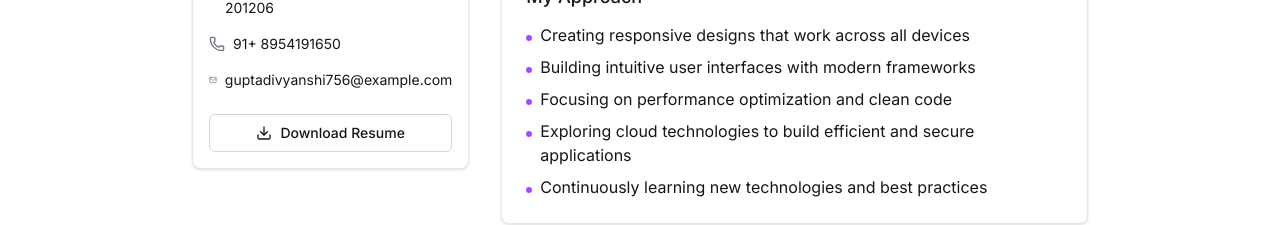
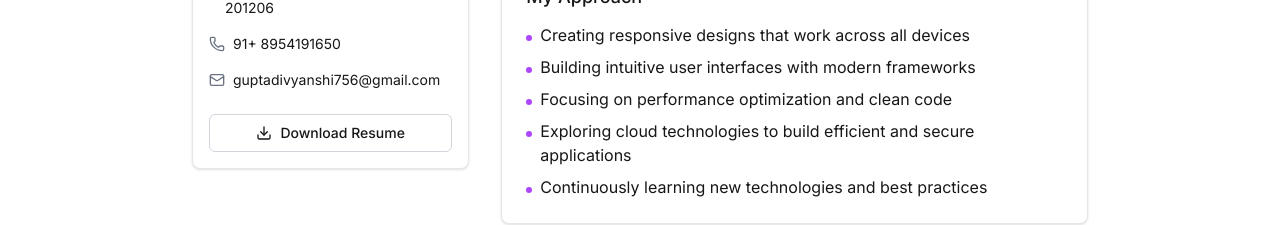
Before and after one commit to DivyanshiGupta-18/div-portfolio, a Next.js app: page /about in a window 1280 px wide. Shown: the part 642-867 px from the top of the page. Built offline with nearby package versions, Linux system fonts and the light colour scheme.

Commit message:
address change

```diff
--- a/components/about-section.tsx
+++ b/components/about-section.tsx
@@ -30,12 +30,12 @@ export default function AboutSection() {
                 </div>
                 <div className="flex items-center">
                   <Mail className="h-4 w-4 mr-2 text-gray-500" />
-                  <span className="text-sm">guptadivyanshi756@example.com</span>
+                  <span className="text-sm">guptadivyanshi756@gmail.com</span>
                 </div>
               </div>
 
               <a
-                href="/images/Divyanshi-Gup.pdf"
+                href="/images/Divyanshi-Resume.pdf"
                 download
                 className="w-full mt-6 inline-flex items-center justify-center rounded-md border border-gray-300 px-4 py-2 text-sm font-medium transition-colors hover:bg-gray-50"
               >
```
Also changed, not shown: 2 other files (tests, documents, lock files or other folders).
